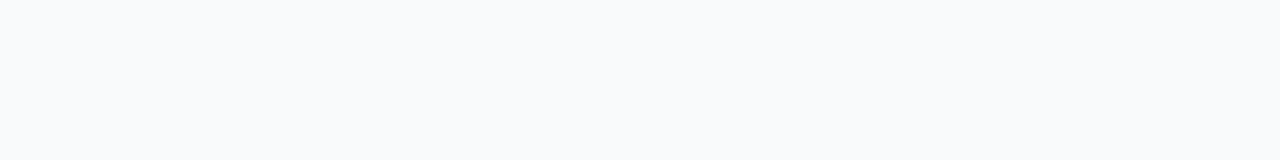
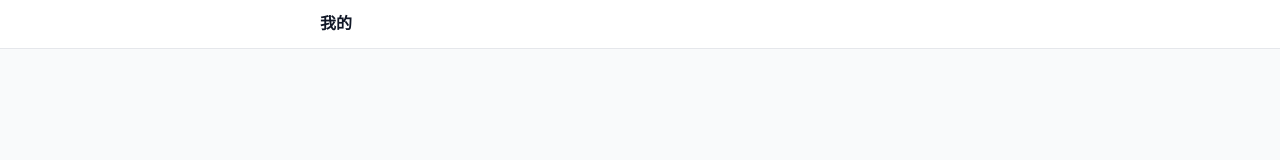
Before and after one commit to Colouful/test-agent-dev, a Vue app in the folder ypjh/frontend/: page /profile in a window 1280 px wide. Before the commit this address had no page. Shown: the top 160 px of the page. Built offline with nearby package versions, Linux system fonts and the light colour scheme; sample sign-in values are in the browser's storage.

Commit message:
feat: bottom nav → 我的, add /profile route placeholder

```diff
--- a/ypjh/frontend/src/components/BottomNav.vue
+++ b/ypjh/frontend/src/components/BottomNav.vue
@@ -8,7 +8,7 @@ const tabs = [
   { to: '/dashboard', icon: '🏠', label: '首页' },
   { to: '/questions', icon: '📚', label: '错题' },
   { to: '/review',    icon: '🔄', label: '复习' },
-  { to: '/upload',    icon: '📷', label: '上传' },
+  { to: '/profile',   icon: '👤', label: '我的' },
 ]
 
 function isActive(to: string) {
--- /dev/null
+++ b/ypjh/frontend/src/pages/ProfilePage.vue
@@ -0,0 +1,9 @@
+<template>
+  <div class="min-h-screen bg-gray-50 pb-20">
+    <header class="bg-white border-b sticky top-0 z-10">
+      <div class="max-w-2xl mx-auto px-4 py-3">
+        <h2 class="font-semibold text-gray-900">我的</h2>
+      </div>
+    </header>
+  </div>
+</template>
--- a/ypjh/frontend/src/router/index.ts
+++ b/ypjh/frontend/src/router/index.ts
@@ -11,7 +11,8 @@ const router = createRouter({
     { path: '/upload', component: () => import('@/pages/UploadPage.vue') },
     { path: '/questions',    component: () => import('@/pages/QuestionListPage.vue') },
     { path: '/questions/:id',component: () => import('@/pages/QuestionDetailPage.vue') },
-    { path: '/review',       component: () => import('@/pages/ReviewPage.vue') },
+    { path: '/review', component: () => import('@/pages/ReviewPage.vue') },
+    { path: '/profile', component: () => import('@/pages/ProfilePage.vue') },
     { path: '/print', component: () => import('@/pages/PrintPage.vue') },
   ],
 })
```
